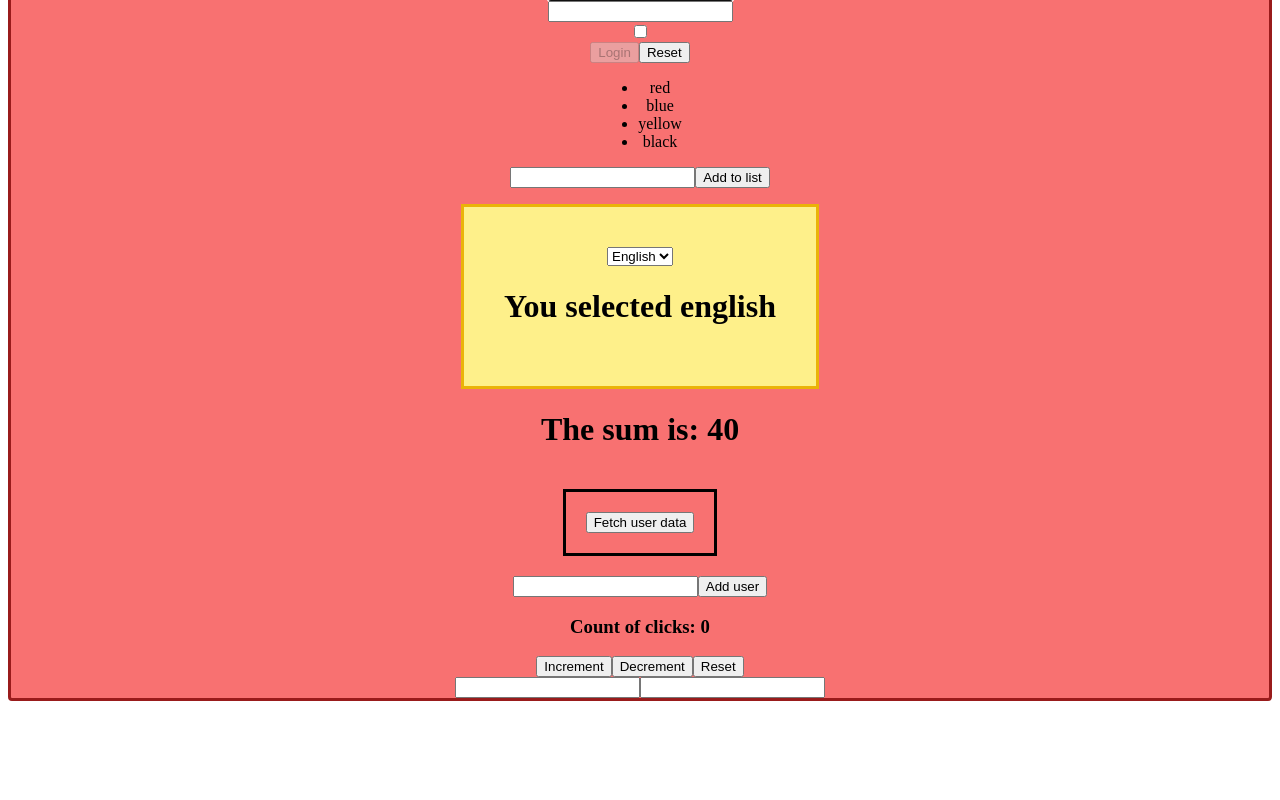
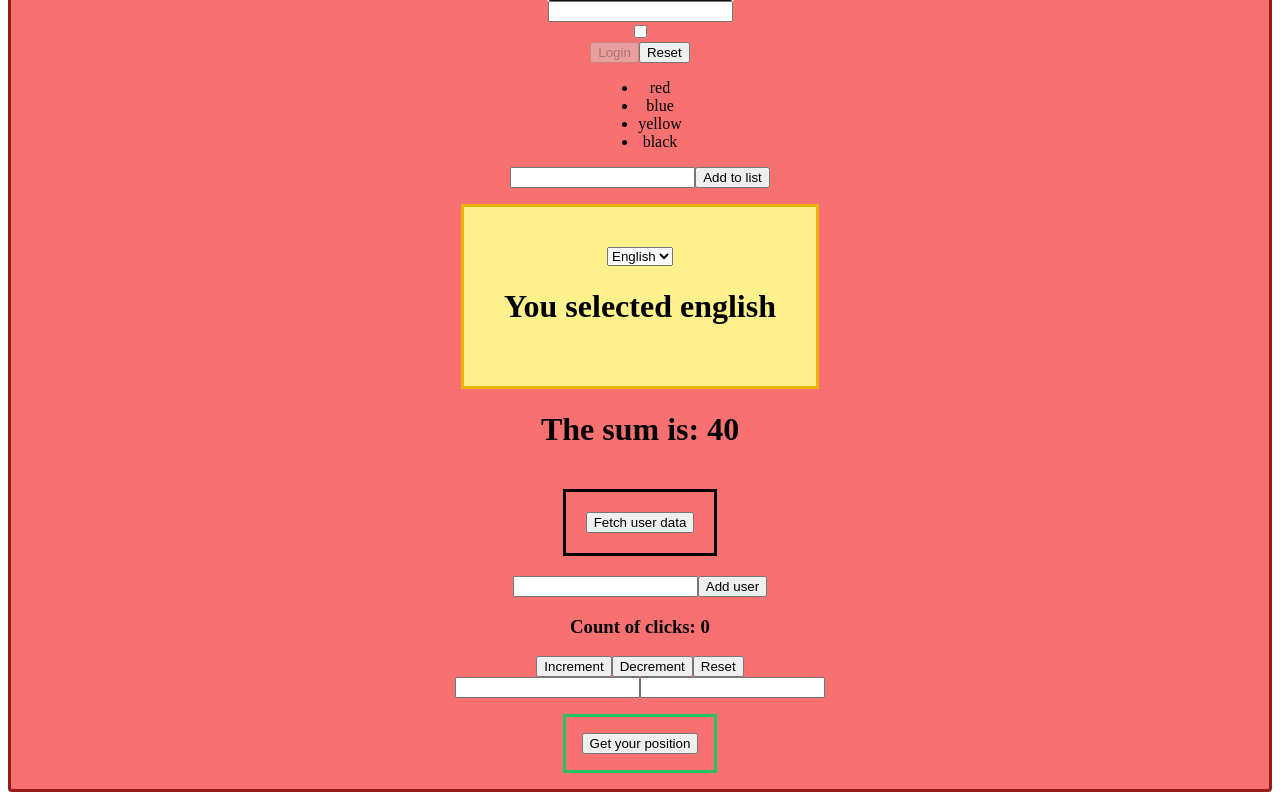
Before and after one commit to Kekko26/react-exercises, a React (Create React App) app: page / in a window 1280 px wide. Shown: the part 829-1629 px from the top of the page. Before the commit the page ends 1538 px from the top, so only its background shows below. Built offline with nearby package versions, Linux system fonts and the light colour scheme.

Commit message:
Exercise done

```diff
--- a/src/App.js
+++ b/src/App.js
@@ -5,6 +5,7 @@ import { Colors } from "./Colors";
 import { Container } from "./Container";
 import { Counter } from "./Counter";
 import { CounterWithCustomHook } from "./CounterWithCustomHook";
+import { CurrentLocation } from "./CurrentLocation";
 import { DisplayLanguage } from "./DisplayLanguage";
 import { GitHubUser } from "./GitHubUser";
 import { GitHubUsersList } from "./GitHubUsersList";
@@ -94,6 +95,8 @@ export function App(){
             <CounterWithCustomHook />
 
             <LoginWithCustomHook />
+
+            <CurrentLocation />
         </Container>
         )
 }
--- /dev/null
+++ b/src/CurrentLocation.js
@@ -0,0 +1,27 @@
+import { useCurrentLocation } from "./useCurrentLocation";
+
+export function CurrentLocation(){
+    const {currentPosition, loading, error, getPosition} = useCurrentLocation()
+
+    function handleClick(){
+        getPosition()
+    }
+
+    return (
+        <div className="p-4 m-4 border-solid border-1 border-green-500">
+            <button onClick={handleClick}>Get your position</button>
+            {loading && <p>Loading..</p>}
+
+            {!loading && error &&
+            <div>
+                <p>Position unreachable</p>
+            </div>}
+
+            {currentPosition && !loading &&
+            <div>
+            <p>Longitude: {currentPosition.coords.longitude}</p>
+            <p>Latitude: {currentPosition.coords.latitude}</p>
+            </div>}
+        </div>
+    )
+}
--- a/src/index.js
+++ b/src/index.js
@@ -1,7 +1,7 @@
-import ReactDOM from "react-dom";
+import { createRoot } from 'react-dom/client';
 import { App } from "./App";
 import './index.css'
 
-const root = document.querySelector("#root");
+const root = createRoot(document.querySelector("#root"))
 
-ReactDOM.render(<App/>, root)
+root.render(<App/>)
--- /dev/null
+++ b/src/useCurrentLocation.js
@@ -0,0 +1,29 @@
+import { useState } from "react";
+
+export function useCurrentLocation(){
+    const [currentPosition, setCurrentPosition] = useState('')
+    const [loading, setLoading] = useState(false)
+    const [error, setError] = useState(false)
+
+    function throwError(){
+        setError(true)
+        setLoading(false)
+        throw new Error('Position unreachable')
+    }
+    function success(result){
+        setCurrentPosition(result)
+        setLoading(false)
+    }
+
+    function getPosition(){
+        setLoading(true)
+        setError(false)
+        navigator.geolocation.watchPosition(success, throwError)
+}
+    return{
+        currentPosition,
+        loading,
+        error,
+        getPosition
+    }
+}
```
